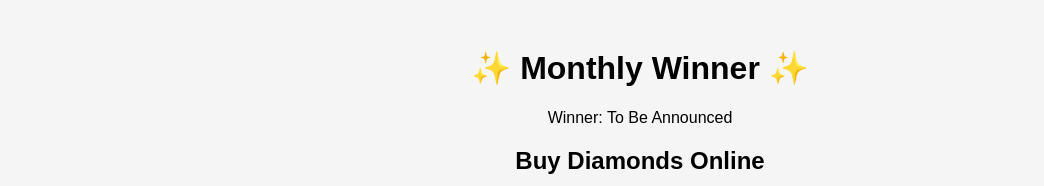
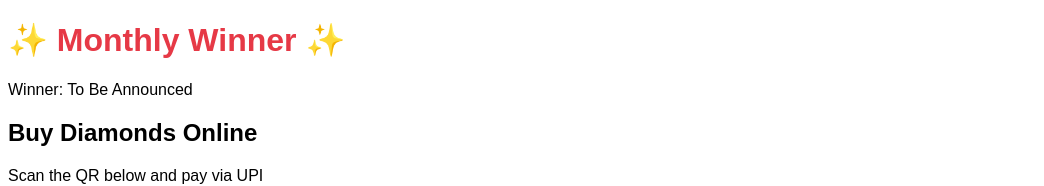
Before and after one commit to suman84634/Daimondadda, a plain HTML site: page daimond_adda_final_website.html in a window 1280 px wide. Shown: the top 186 px of the page, without its empty margins (0-1044 px from the left). Drawn offline with Linux system fonts and the light colour scheme.

Commit message:
Add files via upload

```diff
--- a/style.css
+++ b/style.css
@@ -1 +1 @@
-body { font-family: Arial; background: #f5f5f5; text-align: center; padding: 20px; }
+body { font-family: Arial; } h1 { color: #e63946; }
```
Also changed, not shown: help.html (+1 -1 lines), index.html (+1 -1 lines), qr.png (added), 1 other file.
